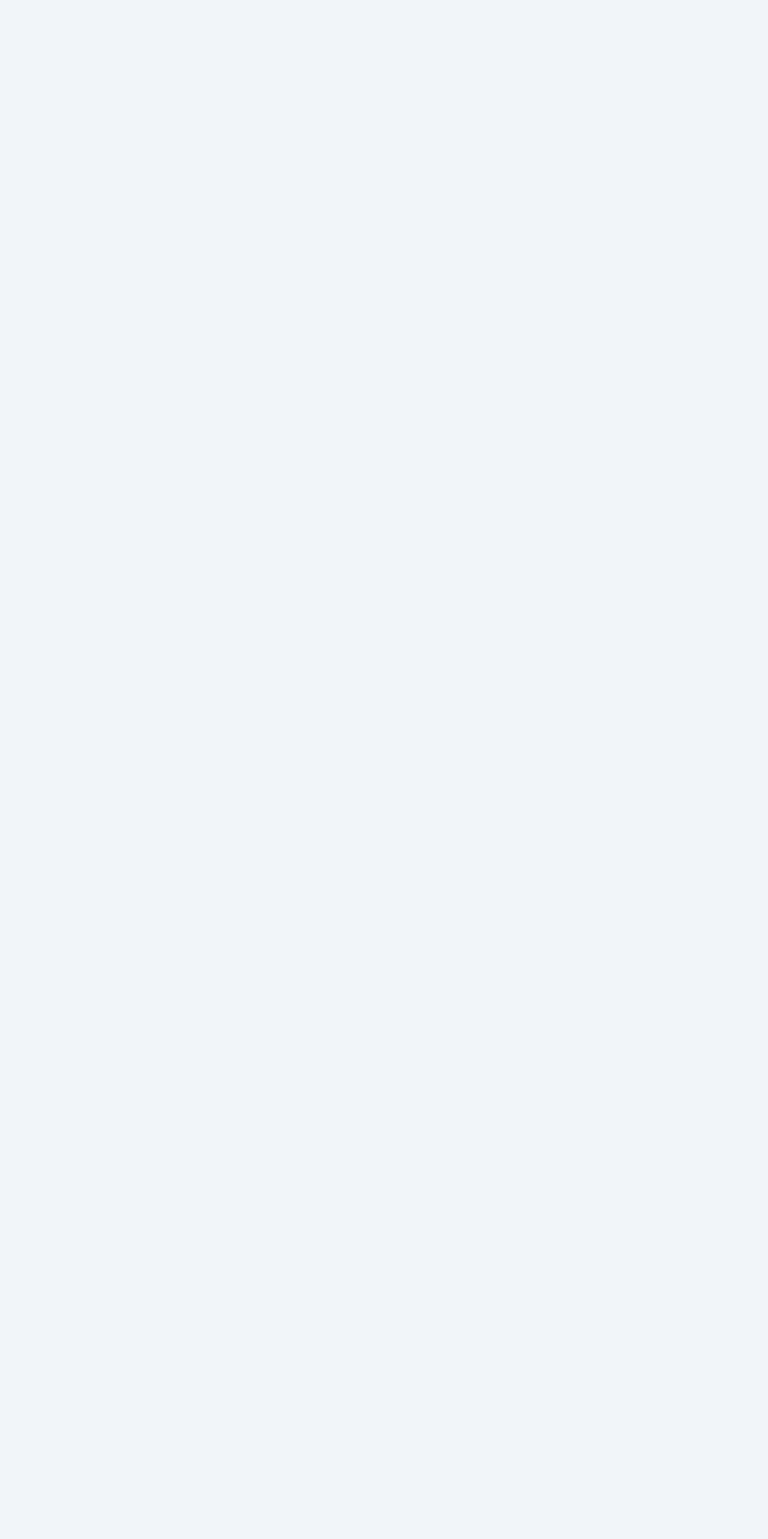
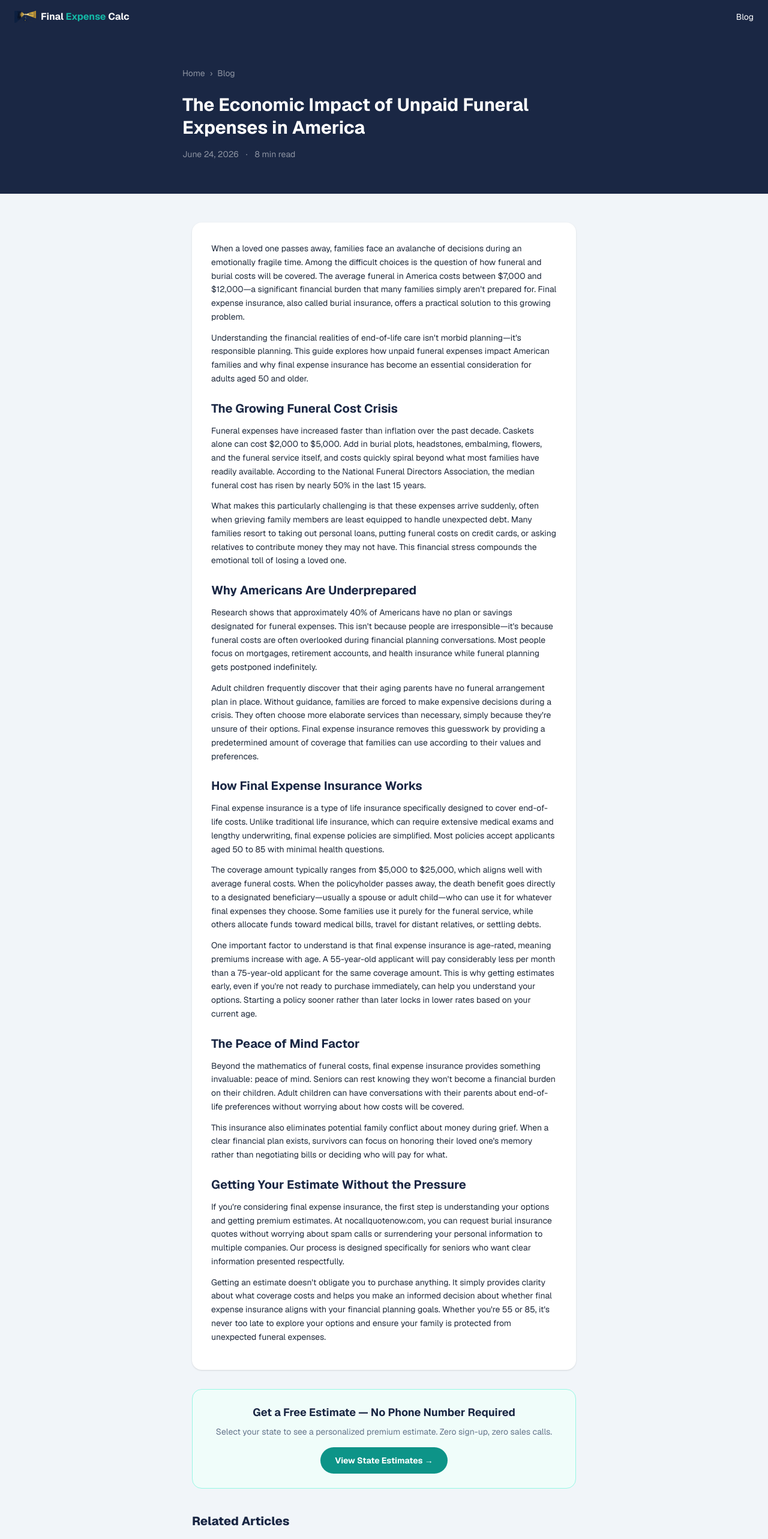
Before and after one commit to susthenewcomer45-arch/fex-calculator, a Next.js app: page /blog/the-economic-impact-of-unpaid-funeral-expenses-in-america in a window 1280 px wide. Before the commit this address had no page. Shown: the top 2566 px of the page at 60% size. Before the commit the page ends 800 px from the top, so only its background shows below. Built offline with nearby package versions, Linux system fonts and the light colour scheme.

Commit message:
Auto-publish: The Economic Impact of Unpaid Funeral Expenses in America

```diff
--- /dev/null
+++ b/src/app/blog/the-economic-impact-of-unpaid-funeral-expenses-in-america/page.tsx
@@ -0,0 +1,147 @@
+// Auto-generated 2026-06-24 — do not edit manually
+import type { Metadata } from 'next'
+import Link from 'next/link'
+import RelatedArticles from '@/components/RelatedArticles'
+
+export const metadata: Metadata = {
+  title: 'The Economic Impact of Unpaid Funeral Expenses in America | NocallQuoteNow',
+  description: 'Learn how final expense insurance protects families from funeral costs. Discover why 40% of Americans are unprepared for burial expenses.',
+  alternates: { canonical: 'https://nocallquotenow.com/blog/the-economic-impact-of-unpaid-funeral-expenses-in-america' },
+  openGraph: {
+    title: 'The Economic Impact of Unpaid Funeral Expenses in America | NocallQuoteNow',
+    description: 'Learn how final expense insurance protects families from funeral costs. Discover why 40% of Americans are unprepared for burial expenses.',
+    url: 'https://nocallquotenow.com/blog/the-economic-impact-of-unpaid-funeral-expenses-in-america',
+  },
+}
+
+interface Section {
+  heading?: string
+  paragraphs?: string[]
+  bullets?: string[]
+}
+
+const sections: Section[] = [
+  {
+    "paragraphs": [
+      "When a loved one passes away, families face an avalanche of decisions during an emotionally fragile time. Among the difficult choices is the question of how funeral and burial costs will be covered. The average funeral in America costs between $7,000 and $12,000—a significant financial burden that many families simply aren't prepared for. Final expense insurance, also called burial insurance, offers a practical solution to this growing problem.",
+      "Understanding the financial realities of end-of-life care isn't morbid planning—it's responsible planning. This guide explores how unpaid funeral expenses impact American families and why final expense insurance has become an essential consideration for adults aged 50 and older."
+    ]
+  },
+  {
+    "heading": "The Growing Funeral Cost Crisis",
+    "paragraphs": [
+      "Funeral expenses have increased faster than inflation over the past decade. Caskets alone can cost $2,000 to $5,000. Add in burial plots, headstones, embalming, flowers, and the funeral service itself, and costs quickly spiral beyond what most families have readily available. According to the National Funeral Directors Association, the median funeral cost has risen by nearly 50% in the last 15 years.",
+      "What makes this particularly challenging is that these expenses arrive suddenly, often when grieving family members are least equipped to handle unexpected debt. Many families resort to taking out personal loans, putting funeral costs on credit cards, or asking relatives to contribute money they may not have. This financial stress compounds the emotional toll of losing a loved one."
+    ]
+  },
+  {
+    "heading": "Why Americans Are Underprepared",
+    "paragraphs": [
+      "Research shows that approximately 40% of Americans have no plan or savings designated for funeral expenses. This isn't because people are irresponsible—it's because funeral costs are often overlooked during financial planning conversations. Most people focus on mortgages, retirement accounts, and health insurance while funeral planning gets postponed indefinitely.",
+      "Adult children frequently discover that their aging parents have no funeral arrangement plan in place. Without guidance, families are forced to make expensive decisions during a crisis. They often choose more elaborate services than necessary, simply because they're unsure of their options. Final expense insurance removes this guesswork by providing a predetermined amount of coverage that families can use according to their values and preferences."
+    ]
+  },
+  {
+    "heading": "How Final Expense Insurance Works",
+    "paragraphs": [
+      "Final expense insurance is a type of life insurance specifically designed to cover end-of-life costs. Unlike traditional life insurance, which can require extensive medical exams and lengthy underwriting, final expense policies are simplified. Most policies accept applicants aged 50 to 85 with minimal health questions.",
+      "The coverage amount typically ranges from $5,000 to $25,000, which aligns well with average funeral costs. When the policyholder passes away, the death benefit goes directly to a designated beneficiary—usually a spouse or adult child—who can use it for whatever final expenses they choose. Some families use it purely for the funeral service, while others allocate funds toward medical bills, travel for distant relatives, or settling debts.",
+      "One important factor to understand is that final expense insurance is age-rated, meaning premiums increase with age. A 55-year-old applicant will pay considerably less per month than a 75-year-old applicant for the same coverage amount. This is why getting estimates early, even if you're not ready to purchase immediately, can help you understand your options. Starting a policy sooner rather than later locks in lower rates based on your current age."
+    ]
+  },
+  {
+    "heading": "The Peace of Mind Factor",
+    "paragraphs": [
+      "Beyond the mathematics of funeral costs, final expense insurance provides something invaluable: peace of mind. Seniors can rest knowing they won't become a financial burden on their children. Adult children can have conversations with their parents about end-of-life preferences without worrying about how costs will be covered.",
+      "This insurance also eliminates potential family conflict about money during grief. When a clear financial plan exists, survivors can focus on honoring their loved one's memory rather than negotiating bills or deciding who will pay for what."
+    ]
+  },
+  {
+    "heading": "Getting Your Estimate Without the Pressure",
+    "paragraphs": [
+      "If you're considering final expense insurance, the first step is understanding your options and getting premium estimates. At nocallquotenow.com, you can request burial insurance quotes without worrying about spam calls or surrendering your personal information to multiple companies. Our process is designed specifically for seniors who want clear information presented respectfully.",
+      "Getting an estimate doesn't obligate you to purchase anything. It simply provides clarity about what coverage costs and helps you make an informed decision about whether final expense insurance aligns with your financial planning goals. Whether you're 55 or 85, it's never too late to explore your options and ensure your family is protected from unexpected funeral expenses."
+    ]
+  }
+]
+
+const postDate = '2026-06-24'
+const readTime = '8 min read'
+
+export default function BlogPost() {
+  const formattedDate = new Date(postDate).toLocaleDateString('en-US', {
+    year: 'numeric',
+    month: 'long',
+    day: 'numeric',
+  })
+
+  return (
+    <>
+      <section className="bg-[#1a2744] py-14 px-4">
+        <div className="max-w-2xl mx-auto">
+          <nav className="text-sm text-white/50 mb-6">
+            <Link href="/" className="hover:text-[#14b8a6] transition-colors">Home</Link>
+            <span className="mx-2">›</span>
+            <Link href="/blog" className="hover:text-[#14b8a6] transition-colors">Blog</Link>
+          </nav>
+          <h1 className="font-bold text-white leading-tight mb-4 text-3xl">
+            The Economic Impact of Unpaid Funeral Expenses in America
+          </h1>
+          <div className="flex items-center gap-3 text-sm text-white/50">
+            <time dateTime={postDate}>{formattedDate}</time>
+            <span>·</span>
+            <span>{readTime}</span>
+          </div>
+        </div>
+      </section>
+
+      <article className="max-w-2xl mx-auto px-4 py-12">
+        <div className="bg-white rounded-2xl shadow-sm p-8 space-y-6">
+          {sections.map((section, i) => (
+            <div key={i}>
+              {section.heading && (
+                <h2 className="text-xl font-bold text-[#1a2744] mb-3">{section.heading}</h2>
+              )}
+              {section.paragraphs?.map((para, j) => (
+                <p key={j} className="text-[#1e293b] leading-relaxed text-sm mb-3">{para}</p>
+              ))}
+              {section.bullets && (
+                <ul className="list-disc list-inside space-y-2 text-sm text-[#1e293b] leading-relaxed ml-2 mb-3">
+                  {section.bullets.map((item, k) => (
+                    <li key={k}>{item}</li>
+                  ))}
+                </ul>
+              )}
+            </div>
+          ))}
+        </div>
+
+        <div className="mt-8 bg-[#f0fdfa] border border-teal-200 rounded-2xl p-6 text-center">
+          <p className="font-bold text-[#1a2744] text-lg mb-2">
+            Get a Free Estimate — No Phone Number Required
+          </p>
+          <p className="text-[#64748b] text-sm mb-4">
+            Select your state to see a personalized premium estimate. Zero sign-up, zero sales calls.
+          </p>
+          <Link
+            href="/"
+            className="inline-block bg-[#0d9488] hover:bg-teal-700 text-white font-bold px-6 py-3 rounded-full text-sm transition-colors"
+          >
+            View State Estimates →
+          </Link>
+        </div>
+
+        <RelatedArticles currentSlug="the-economic-impact-of-unpaid-funeral-expenses-in-america" />
+
+        <div className="mt-8 flex gap-4 text-sm">
+          <Link href="/blog" className="text-[#0d9488] hover:underline font-medium">
+            ← Back to Blog
+          </Link>
+          <Link href="/" className="text-[#0d9488] hover:underline font-medium">
+            Home
+          </Link>
+        </div>
+      </article>
+    </>
+  )
+}
--- a/src/lib/generated-posts.json
+++ b/src/lib/generated-posts.json
@@ -1,4 +1,11 @@
 [
+  {
+    "slug": "the-economic-impact-of-unpaid-funeral-expenses-in-america",
+    "title": "The Economic Impact of Unpaid Funeral Expenses in America",
+    "description": "Learn how final expense insurance protects families from funeral costs. Discover why 40% of Americans are unprepared for burial expenses.",
+    "date": "2026-06-24",
+    "readTime": "8 min read"
+  },
   {
     "slug": "why-funeral-costs-are-rising-faster-than-inflation",
     "title": "Why Funeral Costs Are Rising Faster Than Inflation",
```
